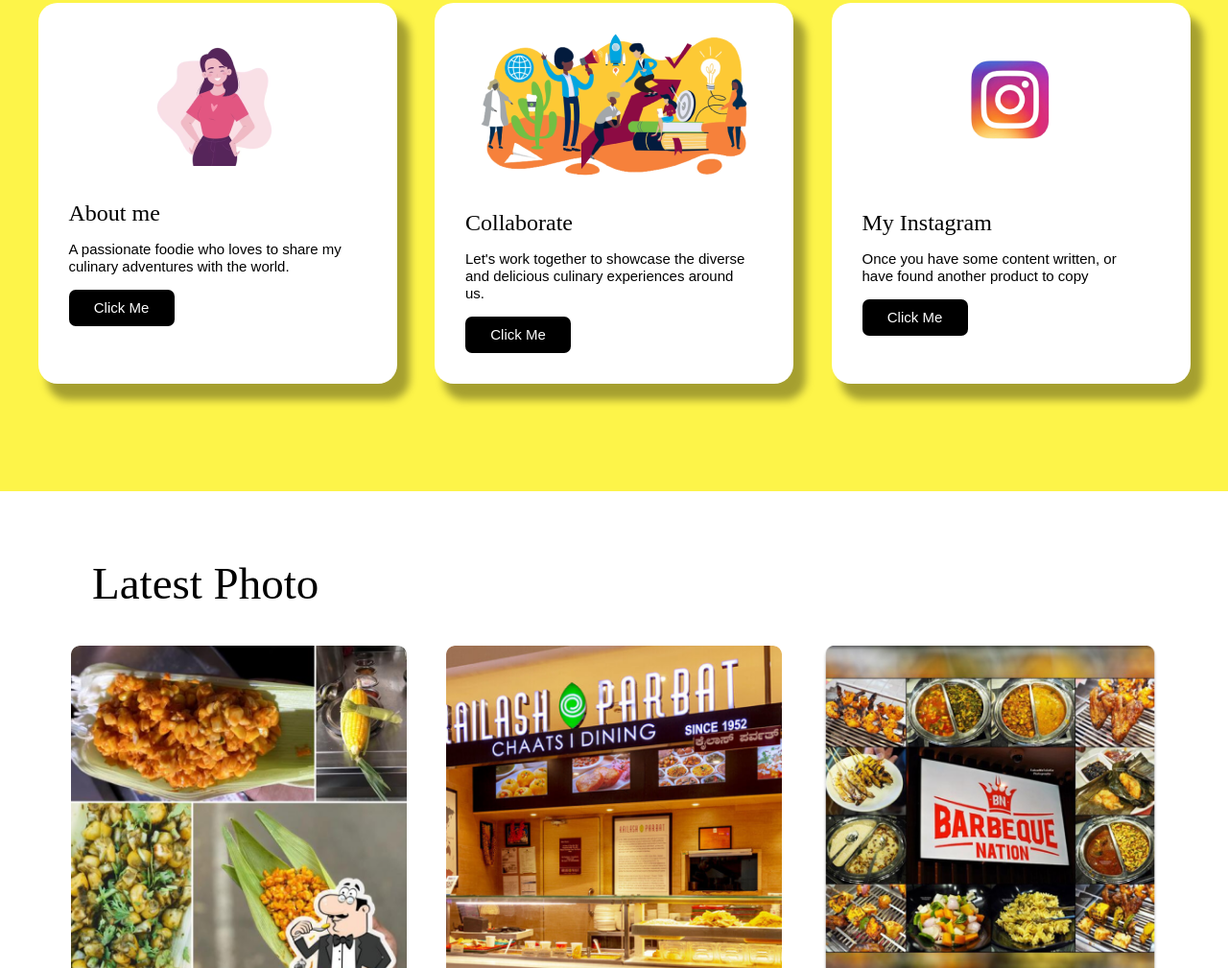
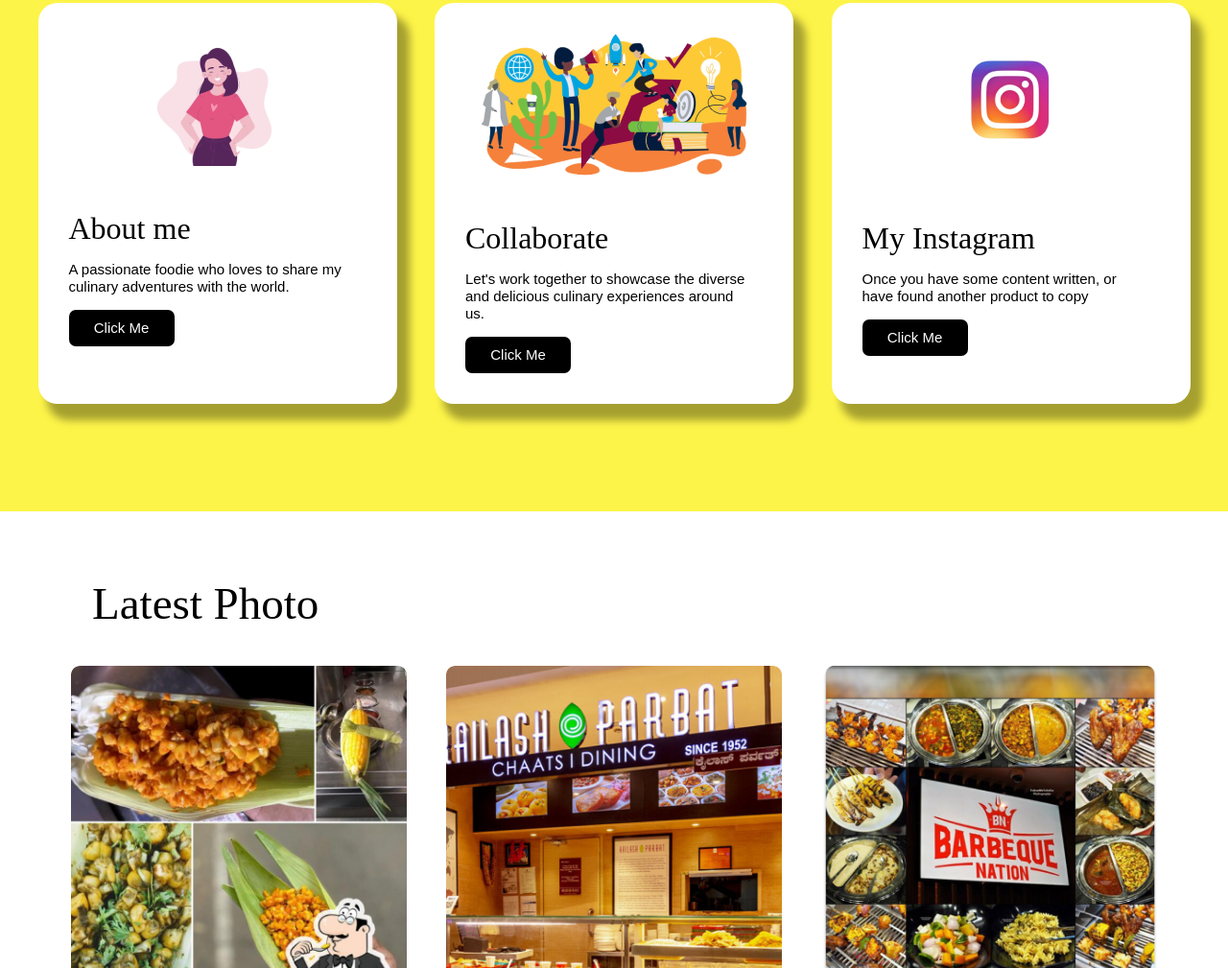
Before and after one commit to Shreeraksha1/BFS1, a plain HTML site: page index.html in a window 1280 px wide. Shown: the part 760-1769 px from the top of the page at 96% size. Drawn offline with Linux system fonts and the light colour scheme.

Commit message:
chance in font size

```diff
--- a/style.css
+++ b/style.css
@@ -105,7 +105,7 @@ body {
     font-family: 'EB Garamond';
     font-style: normal;
     font-weight: 500;
-    font-size: 24px;
+    font-size: 2rem;
     color: #000000;
     margin-bottom: 0.7rem;
 }
```
